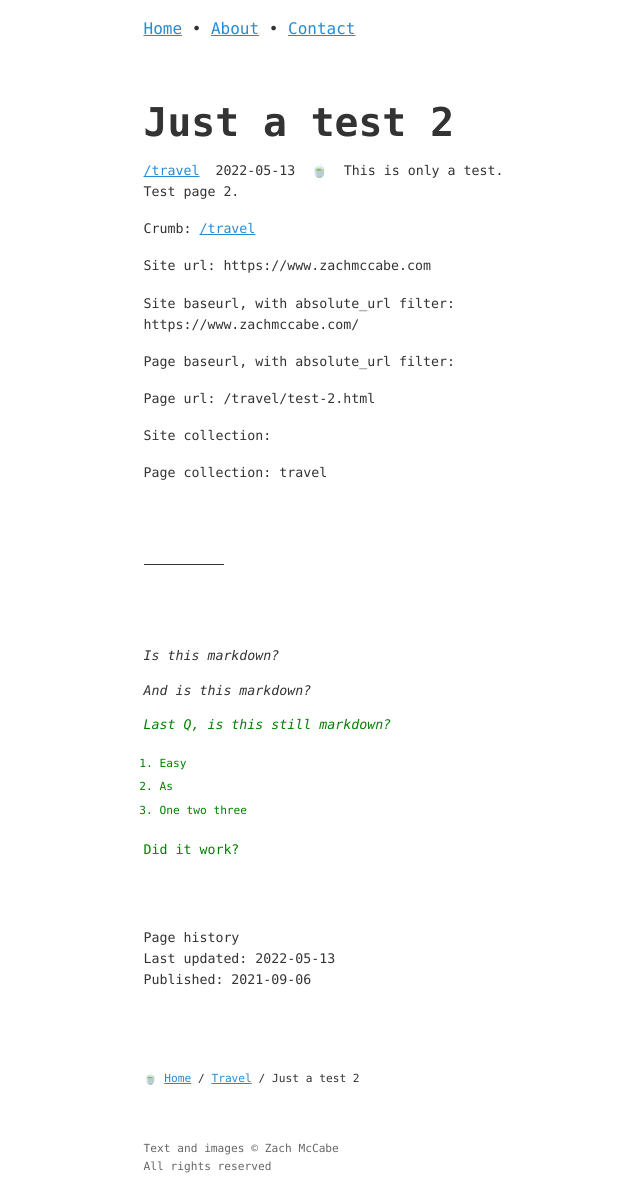
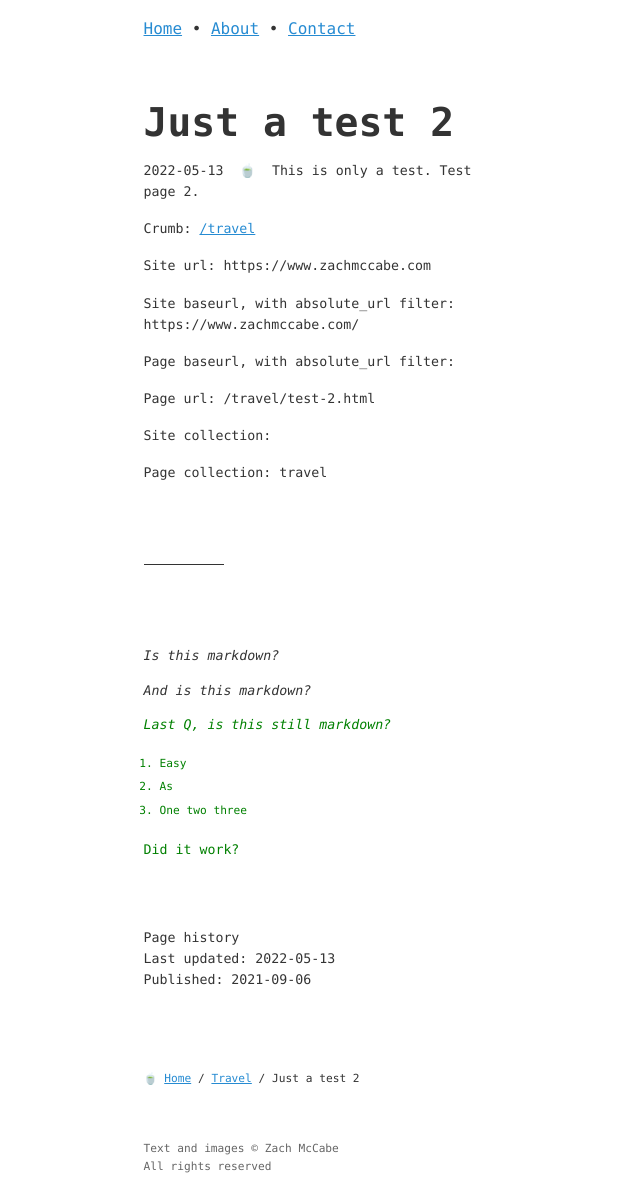
Before and after one commit to zachmccabe/zachmccabe.github.io, a Jekyll site: the page built from _travel/test-2.md, in a window 1280 px wide. Shown: the whole page, without its empty margins (191-831 px from the left). Built offline with Jekyll 4.4.1, drawn with Linux system fonts in a browser that asks for light colours.

Commit message:
Update kao_midnite_3.html

```diff
--- a/_layouts/kao_midnite_3.html
+++ b/_layouts/kao_midnite_3.html
@@ -24,7 +24,7 @@
 <h1 id="{{ page.title }}">{{ page.title }}</h1>
 </header>
 <main>
-{%- if page.lede == "print" -%}<p>{%- unless page.hub -%}{%- include breadcrumbs_collection_only.html -%}&nbsp;&nbsp{%- endunless -%}{%- include print_update.html -%}&nbsp;&nbsp;{%- include emoji_collection_switch.html -%}&nbsp;&nbsp;{{ page.description }}</p>{%- endif -%}
+{%- if page.lede == "print" -%}<p>{%- include print_update.html -%}&nbsp;&nbsp;{%- include emoji_collection_switch.html -%}&nbsp;&nbsp;{{ page.description }}</p>{%- endif -%}
 {{ content }}
 {%- if page.lede and page.update -%}{% include print_history.html %}{%- endif -%}
 {%- if page.collection -%}<p class="breadbox"><nav class="breadcrumbs">{%- include emoji_collection_switch.html -%}&nbsp;{%- include breadcrumbs.html -%}</nav></p>{%- endif -%}
```
